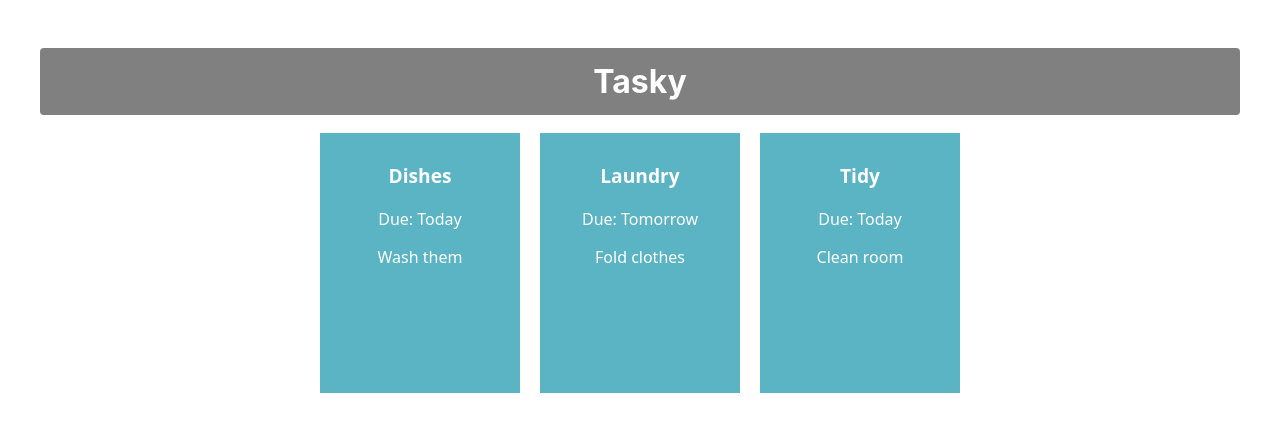
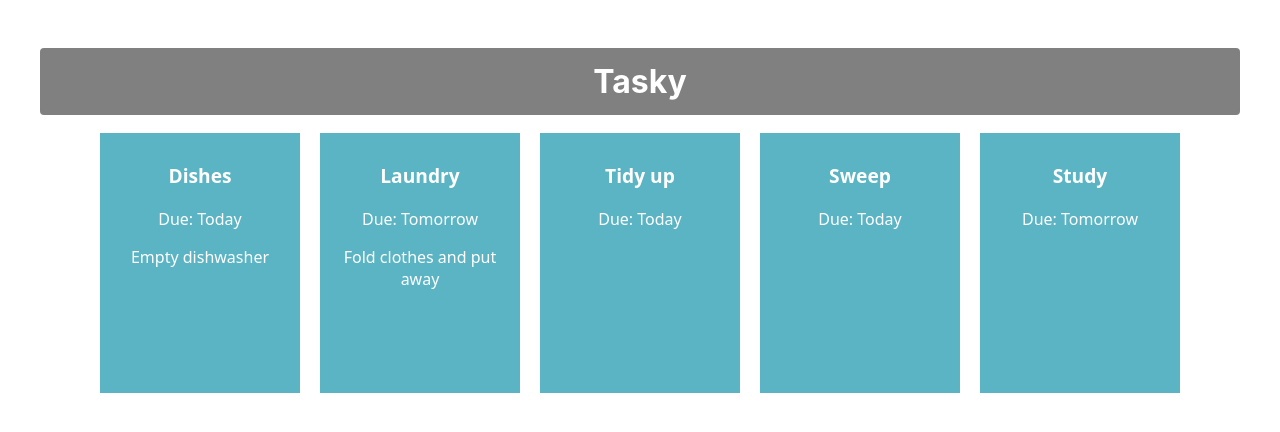
Before and after one commit to jackmcgrath2k/react-basics-labs, a React (Create React App) app in the folder tasky/: page / in a window 1280 px wide. Shown: the top 432 px of the page. Built offline with nearby package versions, Linux system fonts and the light colour scheme.

Commit message:
Completed Week 2 Lab B

```diff
--- a/tasky/src/App.css
+++ b/tasky/src/App.css
@@ -30,7 +30,7 @@
   position: relative;
 }
 
-.desc {
+.description {
   font-weight: bold;
   font-size: 1em;
 }
--- a/tasky/src/App.js
+++ b/tasky/src/App.js
@@ -1,14 +1,29 @@
+import React, { useState } from 'react';
 import logo from './logo.svg';
 import './App.css';
 import Task from './components/Task';
 
 function App() {
+  const [ taskState, setTaskState ] = useState({
+    tasks: [
+      { id: 1, title:"Dishes", description: "Empty dishwasher", deadline: "Today" },
+      { id: 2, title: "Laundry", description: "Fold clothes and put away", deadline: "Tomorrow" },
+      { id: 3, title: "Tidy up", deadline: "Today" },
+      { id: 4, title: "Sweep", deadline: "Today" },
+      { id: 5, title: "Study", deadline: "Tomorrow" }
+    ]
+  });
   return (
     <div className="container">
-    <h1>Tasky</h1>
-    <Task title="Dishes" deadline="Today" desc="Wash them"/>
-    <Task title="Laundry" deadline="Tomorrow" desc="Fold clothes"/>
-    <Task title="Tidy" deadline="Today" desc="Clean room"/>
+      <h1>Tasky</h1>
+      {taskState.tasks.map((task) => (
+    <Task
+      title={task.title}
+      description={task.description}
+      deadline={task.deadline}
+      key={task.id}
+    />
+  ))}
     </div>
   );
 }
--- a/tasky/src/components/Task.js
+++ b/tasky/src/components/Task.js
@@ -6,14 +6,14 @@
         <div className="card">
             <p className="title">{props.title}</p>
             <p>Due: {props.deadline}</p>
-            <p>{props.desc}</p>
+            <p>{props.description}</p>
         </div>
     )
     return (
         <div>
             <p>{props.title}</p>
             <p>Due: {props.deadline}</p>
-            <p>{props.desc}</p>
+            <p>{props.description}</p>
         </div>
     )
 
```
